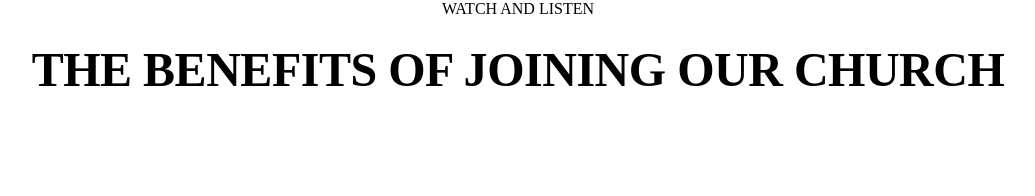
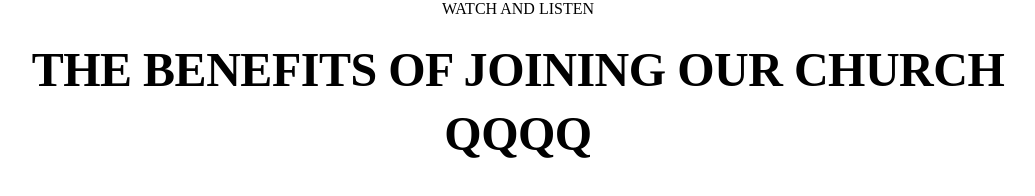
Before and after one commit to akobir9990/akobir9990-teamWork-2, a plain HTML site: page about-us.html in a window 1280 px wide. Shown: the whole page, without its empty margins (122-1157 px from the left). Drawn offline with Linux system fonts and the light colour scheme.

Commit message:
“xusan”

```diff
--- a/about-us.html
+++ b/about-us.html
@@ -14,6 +14,7 @@
           <div class="section-header">
             <h6>Watch and listen</h6>
             <h2>THE benefits of joining our church</h2>
+            <h2>qqqq</h2>
           </div>
         </div>
       </section>
```
